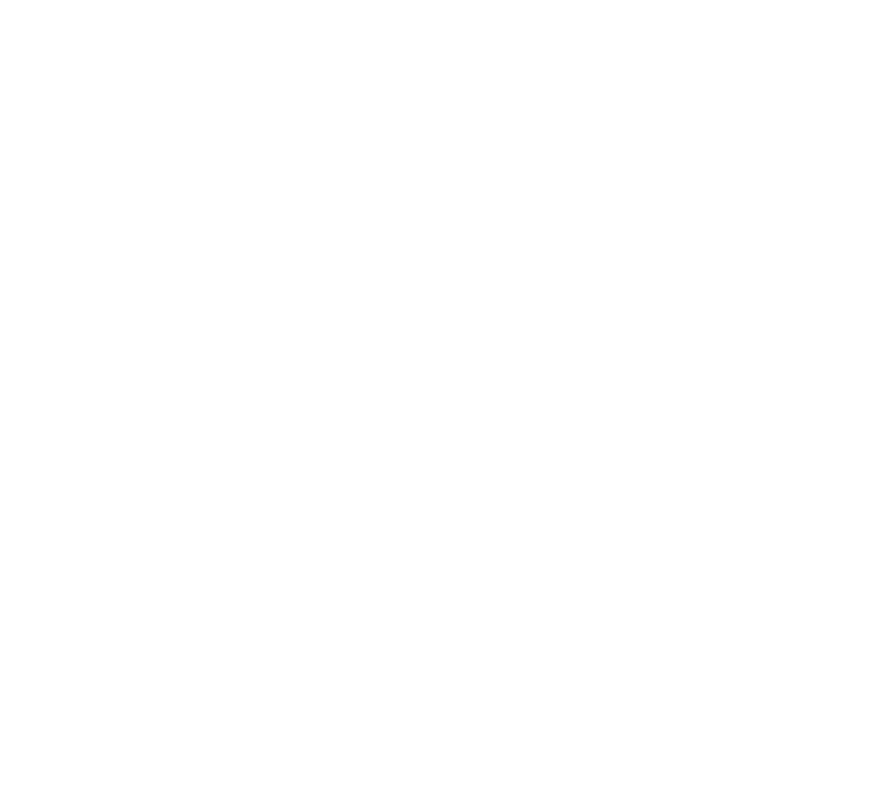
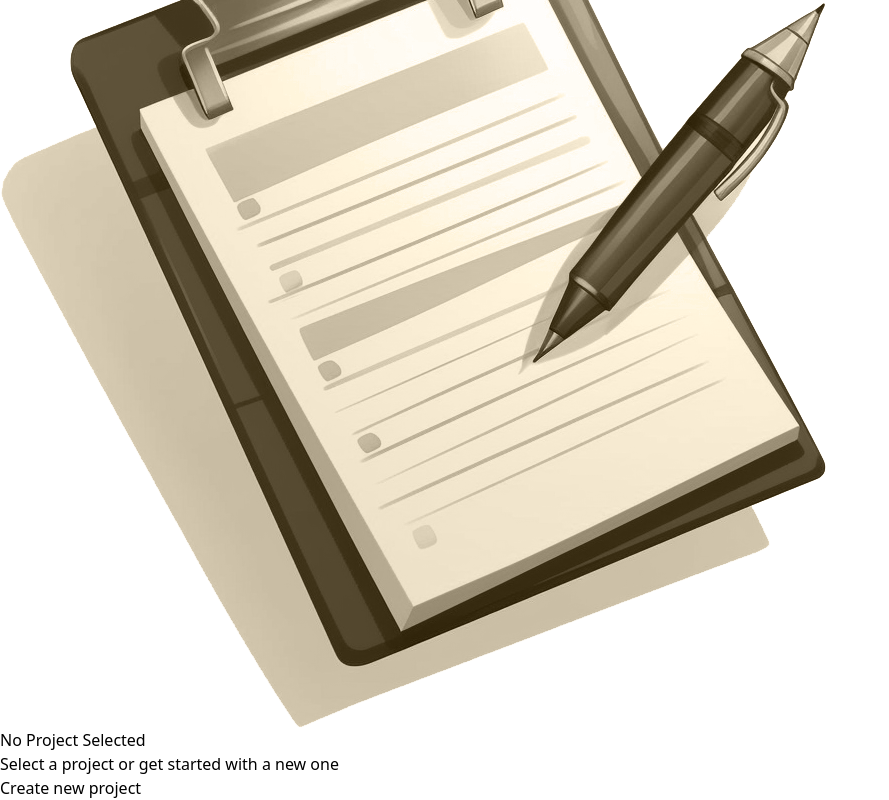
Before and after one commit to JandierR/Project-management-project, a React (Vite) app: page / in a window 1280 px wide. Shown: the part 175-975 px from the top of the page, without its empty margins (0-889 px from the left). Before the commit the page ends 800 px from the top, so only its background shows below. Built offline with nearby package versions, Linux system fonts and the light colour scheme.

Commit message:
add NoProjectSelected component to default UI when no selected project

```diff
--- a/src/App.jsx
+++ b/src/App.jsx
@@ -1,3 +1,4 @@
+import NoProjectSelected from './NoProjectSelected';
 import NewProject from './NewProject';
 import Sidebar from './Sidebar';
 import { useState } from 'react';
@@ -11,7 +12,12 @@
   return (
     <main className="h-screen my-8 flex gap-8">
       <Sidebar onButtonClick={handleShowNewProject} />
-      {showNewProject && <NewProject onButtonClick={handleShowNewProject} />}
+
+      {showNewProject ? (
+        <NewProject onButtonClick={handleShowNewProject} />
+      ) : (
+        <NoProjectSelected onButtonClick={handleShowNewProject} />
+      )}
     </main>
   );
 }
--- /dev/null
+++ b/src/NoProjectSelected.jsx
@@ -0,0 +1,25 @@
+export default function NoProjectSelected({ onButtonClick }) {
+  return (
+    <div className="mt-24 text-center w-2/3">
+      <img
+        src="public\logo.png"
+        className="w-16 h-16 object-contain mx-auto"
+        alt="An empty task list"
+      />
+
+      <h2 className="text-xl font-bold text-stone-500 my-4">
+        No Project Selected
+      </h2>
+
+      <p className="text-stone-400 mb-4">
+        Select a project or get started with a new one
+      </p>
+
+      <button
+        onClick={onButtonClick}
+        className="px-4 py-2 text-xs md:text-base rounded-md bg-stone-700 text-stone-400 hover:bg-stone-600 hover:text-stone-100">
+        Create new project
+      </button>
+    </div>
+  );
+}
```
